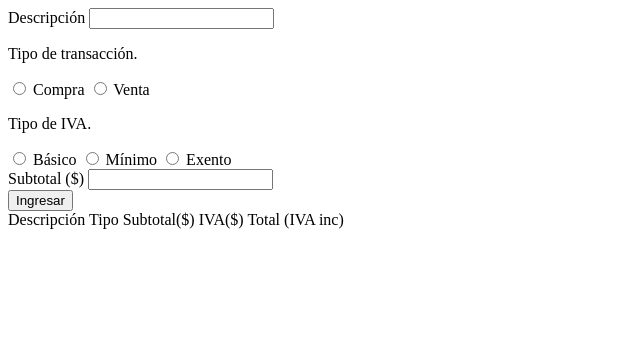
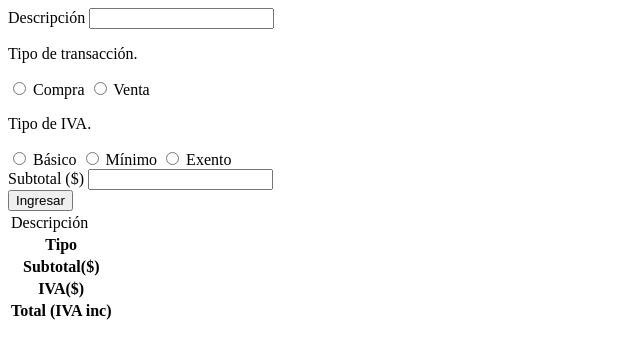
Before and after one commit to martinanido22/contablito, a plain HTML site: page index.html in a window 1280 px wide. Shown: the whole page, without its empty margins (0-640 px from the left). Drawn offline with Linux system fonts and the light colour scheme.

Commit message:
Update index.html

```diff
--- a/index.html
+++ b/index.html
@@ -40,6 +40,7 @@
 
 <button>Ingresar</button>
     </form>
+    <table>
     <tbody>
         <tr>
           <td>Descripción</td>
@@ -58,5 +59,6 @@
             <th>Total (IVA inc)</th>
           </tr>
       </tbody>
+        </table>
 </body>
 </html>
```
